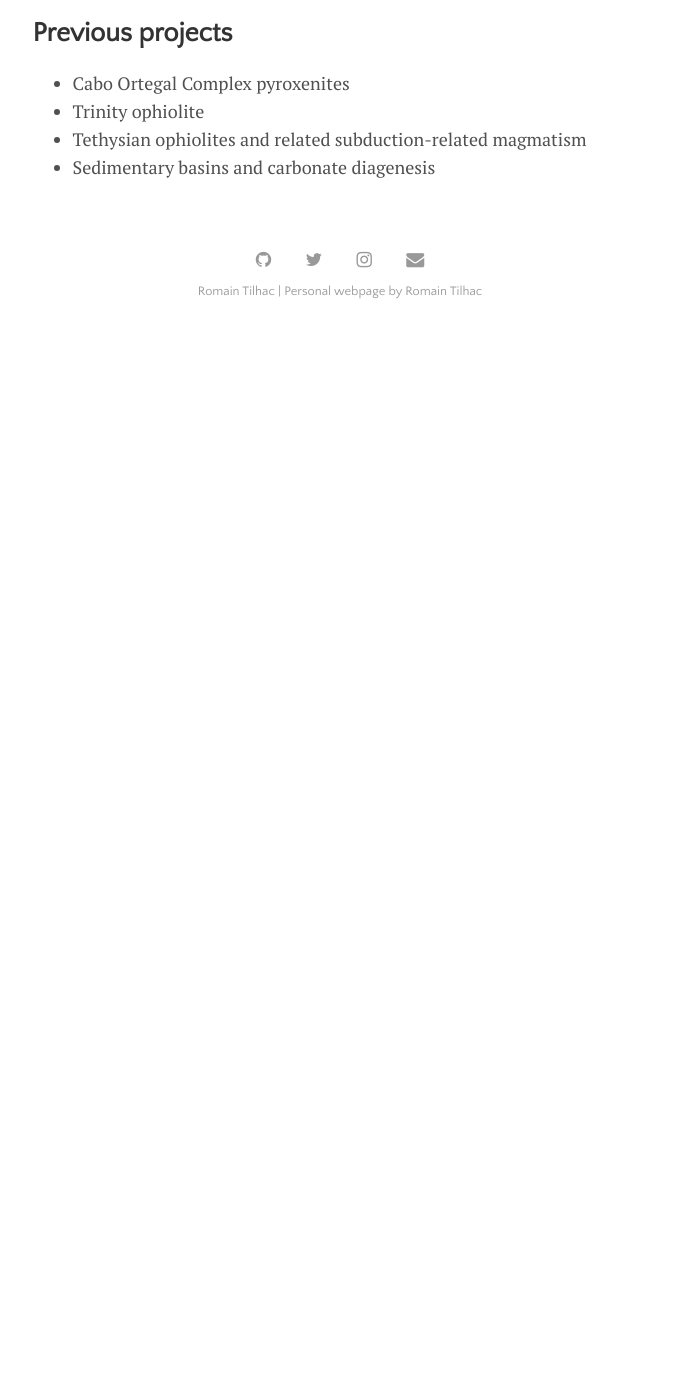
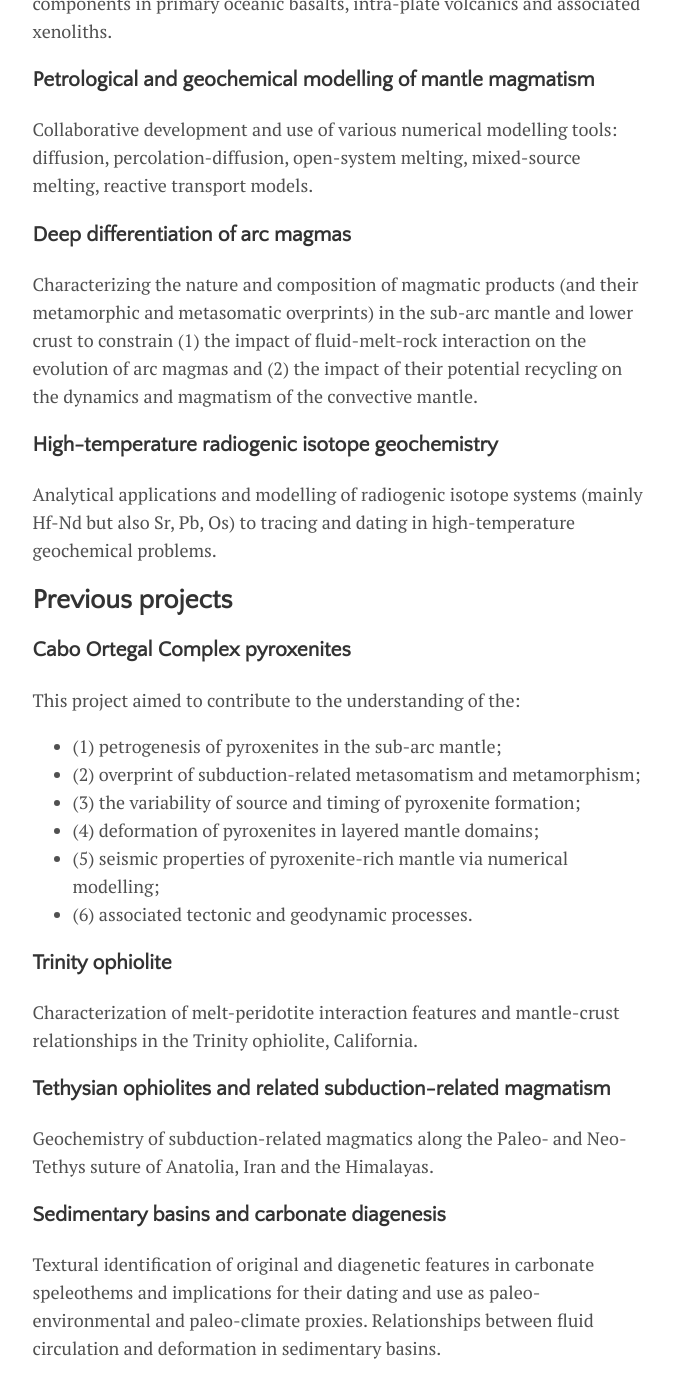
Before and after one commit to romaintilhac/romaintilhac.github.io, a Jekyll site: the page built from menu/research.md, in a window 1280 px wide and 1400 px high, scrolled down 650 px. Shown: the whole window, without its empty margins (300-974 px from the left). Built offline with Jekyll 4.4.1, drawn with Linux system fonts in a browser that asks for light colours; before the commit the page ends 987 px from its top, so only the background shows below that; some of the changed text lies outside the part shown.

Commit message:
Update research.md

```diff
--- a/menu/research.md
+++ b/menu/research.md
@@ -10,14 +10,42 @@
 
 ## Current projects
 
-- Source, melting and lithospheric processes during basalt genesis
-- Petrological and geochemical modelling of mantle magmatism
-- Deep differentiation of arc magmas
-- High-temperature radiogenic isotope geochemistry
+### Source, melting and lithospheric processes during basalt genesis
+
+Constraining the impact of melting and lithospheric melt-rock interaction processes to identify the signature of recycled lithologies and other source components in primary oceanic basalts, intra-plate volcanics and associated xenoliths.
+
+### Petrological and geochemical modelling of mantle magmatism
+
+Collaborative development and use of various numerical modelling tools: diffusion, percolation-diffusion, open-system melting, mixed-source melting, reactive transport models.
+
+### Deep differentiation of arc magmas
+
+Characterizing the nature and composition of magmatic products (and their metamorphic and metasomatic overprints) in the sub-arc mantle and lower crust to constrain (1) the impact of fluid-melt-rock interaction on the evolution of arc magmas and (2) the impact of their potential recycling on the dynamics and magmatism of the convective mantle.
+
+### High-temperature radiogenic isotope geochemistry
+
+Analytical applications and modelling of radiogenic isotope systems (mainly Hf-Nd but also Sr, Pb, Os) to tracing and dating in high-temperature geochemical problems.
 
 ## Previous projects
 
-- Cabo Ortegal Complex pyroxenites
-- Trinity ophiolite
-- Tethysian ophiolites and related subduction-related magmatism
-- Sedimentary basins and carbonate diagenesis
+### Cabo Ortegal Complex pyroxenites
+
+This project aimed to contribute to the understanding of the:
+- (1) petrogenesis of pyroxenites in the sub-arc mantle;
+- (2) overprint of subduction-related metasomatism and metamorphism;
+- (3) the variability of source and timing of pyroxenite formation;
+- (4) deformation of pyroxenites in layered mantle domains;
+- (5) seismic properties of pyroxenite-rich mantle via numerical modelling;
+- (6) associated tectonic and geodynamic processes.
+
+### Trinity ophiolite
+
+Characterization of melt-peridotite interaction features and mantle-crust relationships in the Trinity ophiolite, California.
+
+### Tethysian ophiolites and related subduction-related magmatism
+
+Geochemistry of subduction-related magmatics along the Paleo- and Neo-Tethys suture of Anatolia, Iran and the Himalayas.
+
+### Sedimentary basins and carbonate diagenesis
+
+Textural identification of original and diagenetic features in carbonate speleothems and implications for their dating and use as paleo-environmental and paleo-climate proxies. Relationships between fluid circulation and deformation in sedimentary basins.
```
